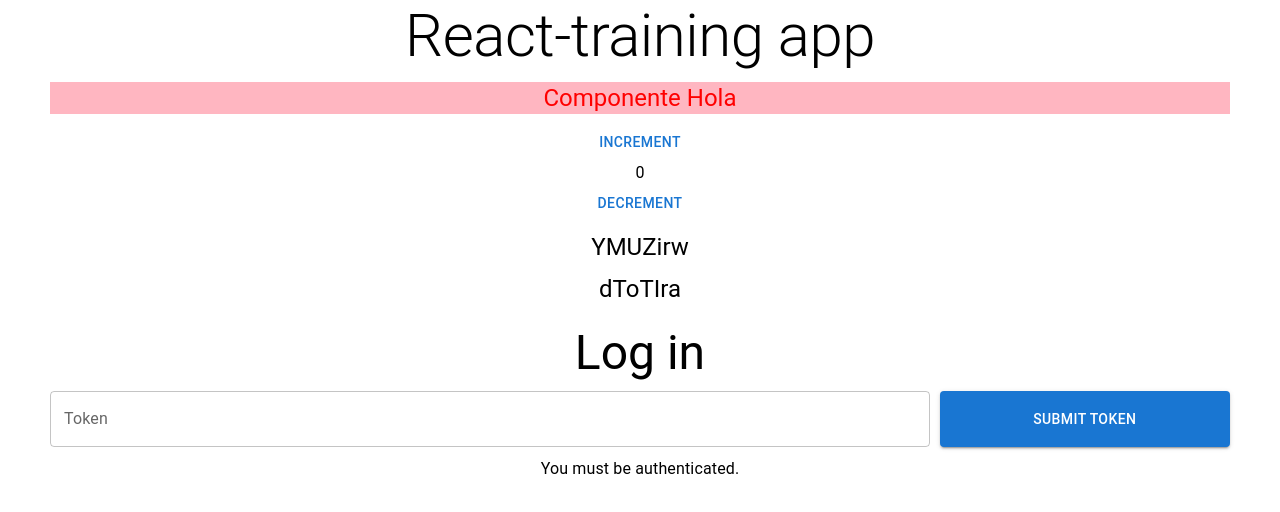
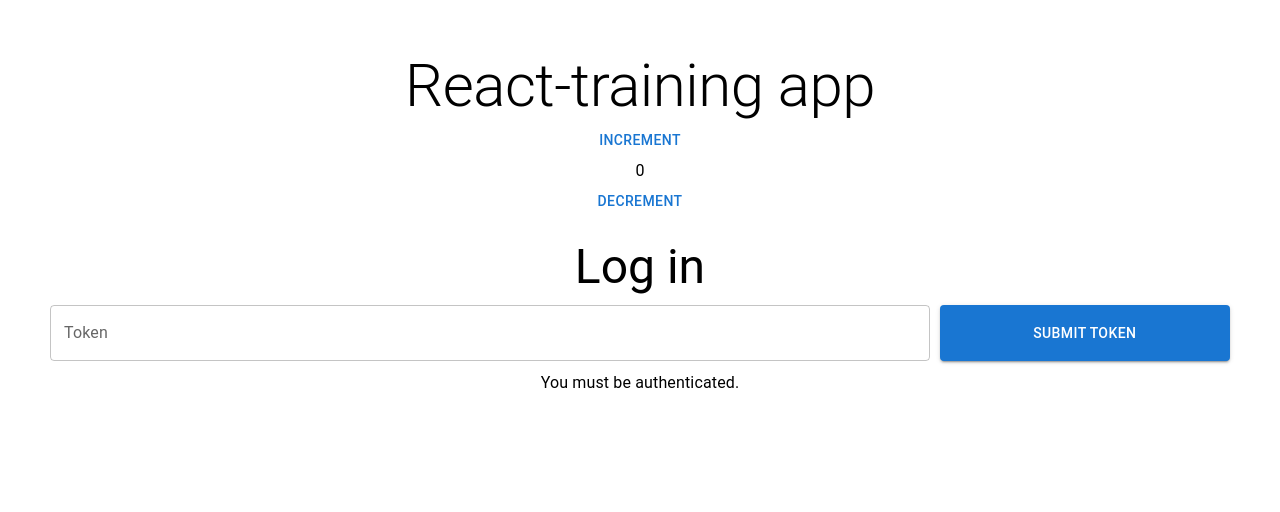
Before and after one commit to frcachon/practicando-react, a React (Create React App) app: page / in a window 1280 px wide. Shown: the top 512 px of the page. Built offline with nearby package versions, Linux system fonts and the light colour scheme; data requests are answered from the project's data file.

Commit message:
material ui full impl

```diff
--- a/db.json
+++ b/db.json
@@ -1,37 +1,6 @@
 {
   "containers": [
-    {
-      "plane": 1,
-      "containers": [
-        {
-          "container_type": "type2",
-          "weight": "1"
-        },
-        {
-          "container_type": "type2",
-          "weight": "1"
-        }
-      ],
-      "id": "YMUZirw"
-    },
-    {
-      "plane": 1,
-      "containers": [
-        {
-          "container_type": "type1",
-          "weight": "3"
-        },
-        {
-          "container_type": "type2",
-          "weight": "1"
-        },
-        {
-          "container_type": "type3",
-          "weight": "1"
-        }
-      ],
-      "id": "dToTIra"
-    }
+
   ],
   "users": [
     {
--- a/src/features/containerForm/ContainerForm.js
+++ b/src/features/containerForm/ContainerForm.js
@@ -11,31 +11,36 @@ function ContainerForm() {
         { container_type: '', weight: '' },
     ])
 
-    const handleFormChange = (event, index) => {
+    const handlePlaneTypeChange = (event) => {
+        setPlaneType(event.target.value);
+    };
+
+    const handleContainerTypeChange = (event, index) => {
         let data = [...formFields];
-        data[index][event.target.name] = event.target.value;
+        data[index]["container_type"] = event.target.value;
         setFormFields(data);
     }
 
-    const handlePlaneTypeChange = (event) => {
-        setPlaneType(event.target.value);
-    };
+    const handleWeightChange = (event, index) => {
+        let data = [...formFields];
+        data[index]["weight"] = event.target.value;
+        setFormFields(data);
+    }
 
     const submit = async (e) => {
         e.preventDefault();
         const containerTypeIsSelected = formFields.every(item => item.container_type !== "")
         const weightIsValid = formFields.every(item => item.weight > 0)
-        if (!weightIsValid) {
-
-            setMessage("Weight must be positive.")
+        if (planeType === "") {
+            setMessage("Select a plane type.")
             return;
         }
         if (!containerTypeIsSelected) {
-            setMessage("Select a every container type.")
+            setMessage("Select every container type.")
             return;
         }
-        if (planeType === "") {
-            setMessage("Select a plane type.")
+        if (!weightIsValid) {
+            setMessage("Weight must be positive.")
             return;
         }
         if (formFields.length === 0) {
@@ -93,9 +98,9 @@ function ContainerForm() {
                             onChange={handlePlaneTypeChange}
                             variant="outlined"
                         >
-                            <MenuItem value="type1">Plane type 1</MenuItem>
-                            <MenuItem value="type2">Plane type 2</MenuItem>
-                            <MenuItem value="type3">Plane type 3</MenuItem>
+                            <MenuItem value="planetype1">Plane type 1</MenuItem>
+                            <MenuItem value="planetype2">Plane type 2</MenuItem>
+                            <MenuItem value="planetype3">Plane type 3</MenuItem>
                         </Select>
                     </FormControl>
                 </Box>
@@ -110,12 +115,12 @@ function ContainerForm() {
                                         id="container-type-select"
                                         value={form.container_type}
                                         label="Container type"
-                                        onChange={event => handleFormChange(event, index)}
+                                        onChange={event => handleContainerTypeChange(event, index)}
                                         variant="outlined"
                                     >
-                                        <MenuItem value="type1">Container type 1</MenuItem>
-                                        <MenuItem value="type2">Container type 2</MenuItem>
-                                        <MenuItem value="type3">Container type 3</MenuItem>
+                                        <MenuItem value="containertype1">Container type 1</MenuItem>
+                                        <MenuItem value="containertype2">Container type 2</MenuItem>
+                                        <MenuItem value="containertype3">Container type 3</MenuItem>
                                     </Select>
                                 </FormControl>
                             </Box>
@@ -123,7 +128,7 @@ function ContainerForm() {
                                 <TextField
                                     name='weight'
                                     placeholder='Weight'
-                                    onChange={event => handleFormChange(event, index)}
+                                    onChange={event => handleWeightChange(event, index)}
                                     value={form.weight}
                                     type='number'
                                     min="1"
@@ -132,19 +137,22 @@ function ContainerForm() {
                                 />
                             </Box>
                             <Box sx={ {flexGrow: "1"} } >
-                                <Button sx={{height: "100%", width: "100%"}} variant="contained" onClick={() => removeFields(index)}>Remove row</Button>
+                                <Button sx={{height: "100%", width: "100%"}} variant="contained"
+                                        onClick={() => removeFields(index)}>Remove row</Button>
                             </Box>
                         </Box>
                     )
                 })}
             </form>
-            {(message !== "") ? <Box component="span" sx={{ display: 'block', paddingTop: "10px", paddingBottom: "20px" }}>{message}</Box> : <Box/>}
+            {(message !== "") ? <Box component="span" sx={{ display: 'block', paddingTop: "10px", paddingBottom: "20px" }}>
+                {message}</Box> : <Box/>}
 
             <Box sx={{display: "flex", flexDirection: "row", height: "60px"}}>
-                <Box sx={{flexGrow: "12"}}/>
+
                 <Box sx={{flexGrow: "1", paddingRight: "10px"}}>
                     <Button sx={{height: "100%", width: "100%"}} variant="contained" onClick={addFields}>Add row</Button>
                 </Box>
+                <Box sx={{flexGrow: "7"}}/>
                 <Box sx={{flexGrow: "1"}}>
                     <Button sx={{height: "100%", width: "100%"}} variant="contained" onClick={submit}>Submit</Button>
                 </Box>
--- a/src/features/hola/Hola.js
+++ /dev/null
@@ -1,21 +0,0 @@
-import React from 'react';
-import {Box, Typography} from "@mui/material";
-
-const Hola = ({myprop}) => {
-
-    const boxStyle = {
-        color: "Red",
-        background: "lightpink",
-        marginTop: "10px",
-        marginBottom: "10px"
-    };
-
-    return (
-        <Box sx={boxStyle}>
-            <Typography variant="h5">Componente Hola</Typography>
-        </Box>
-    );
-
-}
-
-export default Hola;
--- a/src/features/myComponent/MyComponent.js
+++ b/src/features/myComponent/MyComponent.js
@@ -1,11 +1,5 @@
 import React, {useEffect, useState} from 'react';
-import {
-    Box,
-    Button,
-    TextField,
-    Typography
-} from "@mui/material";
-import Hola from "../hola/Hola";
+import {Box, Button, TextField, Typography} from "@mui/material";
 import styles from "./MyComponent.module.css";
 import Counter from "../counter/Counter.js";
 import axios from "axios";
@@ -16,8 +10,8 @@ const MyComponent = () => {
 
     const [containers, setContainers] = useState([]);
     const [authenticated, setAuthenticated] = useState(false);
+    const [title, setTitle] = useState("Log in");
     const [message, setMessage] = useState("You must be authenticated.");
-    const [title, setTitle] = useState("Log in");
     const {register: registerToken, handleSubmit: handleSubmitToken} = useForm();
 
     let config = {
@@ -55,16 +49,12 @@ const MyComponent = () => {
             localStorage.setItem("accessToken", response.data.accessToken);
             console.log(response.data.accessToken);
             setAuthenticated(true);
-            setMessage("Successfully authenticated. You are now able to add containers")
-            setTitle("Add containers")
+            setTitle("Weight and balance")
+            setMessage("Successfully authenticated.")
         } catch (error) {
             console.log(error.message)
         }
     }
-
-    const handleProp = () => {
-        console.log("hola")
-    };
 
     useEffect(() => {
         axios.get('/containers', config)
@@ -72,8 +62,8 @@ const MyComponent = () => {
                 setContainers(response.data)
             });
         if (localStorage.getItem("accessToken") !== null) {
-            setMessage("Successfully authenticated. You are now able to add containers")
-            setTitle("Add containers")
+            setTitle("Weight and balance")
+            setMessage("Successfully authenticated.")
             setAuthenticated(true)
         }
 
@@ -82,7 +72,6 @@ const MyComponent = () => {
     return (
         <Box className={styles.mainBox}>
             <Typography variant="h2" >React-training app</Typography>
-            <Hola myprop={handleProp}/>
             <Counter/>
             <Box sx={{display: "flex", flexDirection: "column", justifyContent: "center", alignItems: "center", paddingTop: "10px", paddingBottom: "10px"}}>
                 {containers.map((c) => {
--- a/src/features/myComponent/MyComponent.module.css
+++ b/src/features/myComponent/MyComponent.module.css
@@ -3,6 +3,8 @@
     flex-direction: column;
     margin-left: 50px;
     margin-right: 50px;
+    margin-top: 50px;
+    margin-bottom: 50px;
 }
 
 .mainBox:hover {
```
